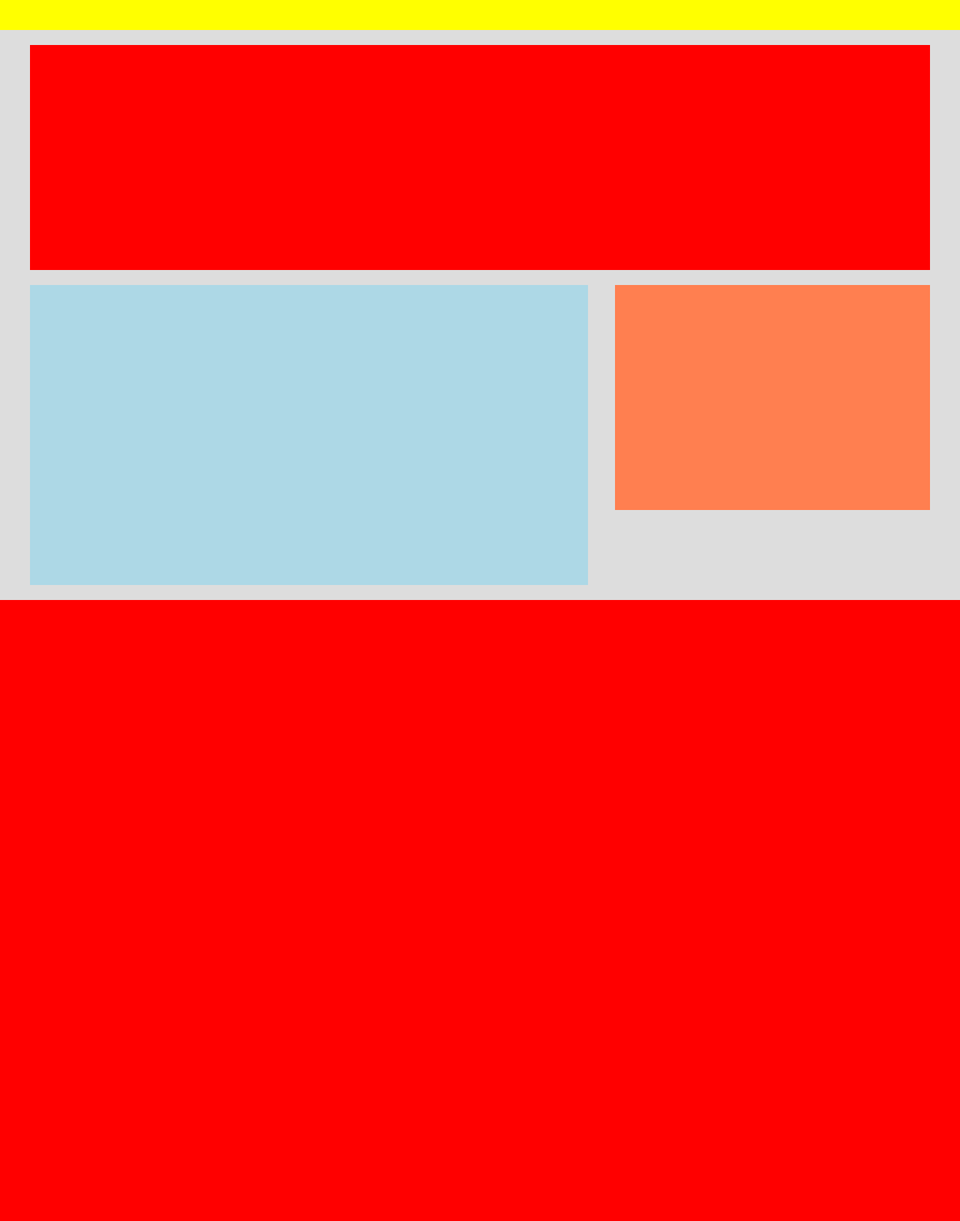
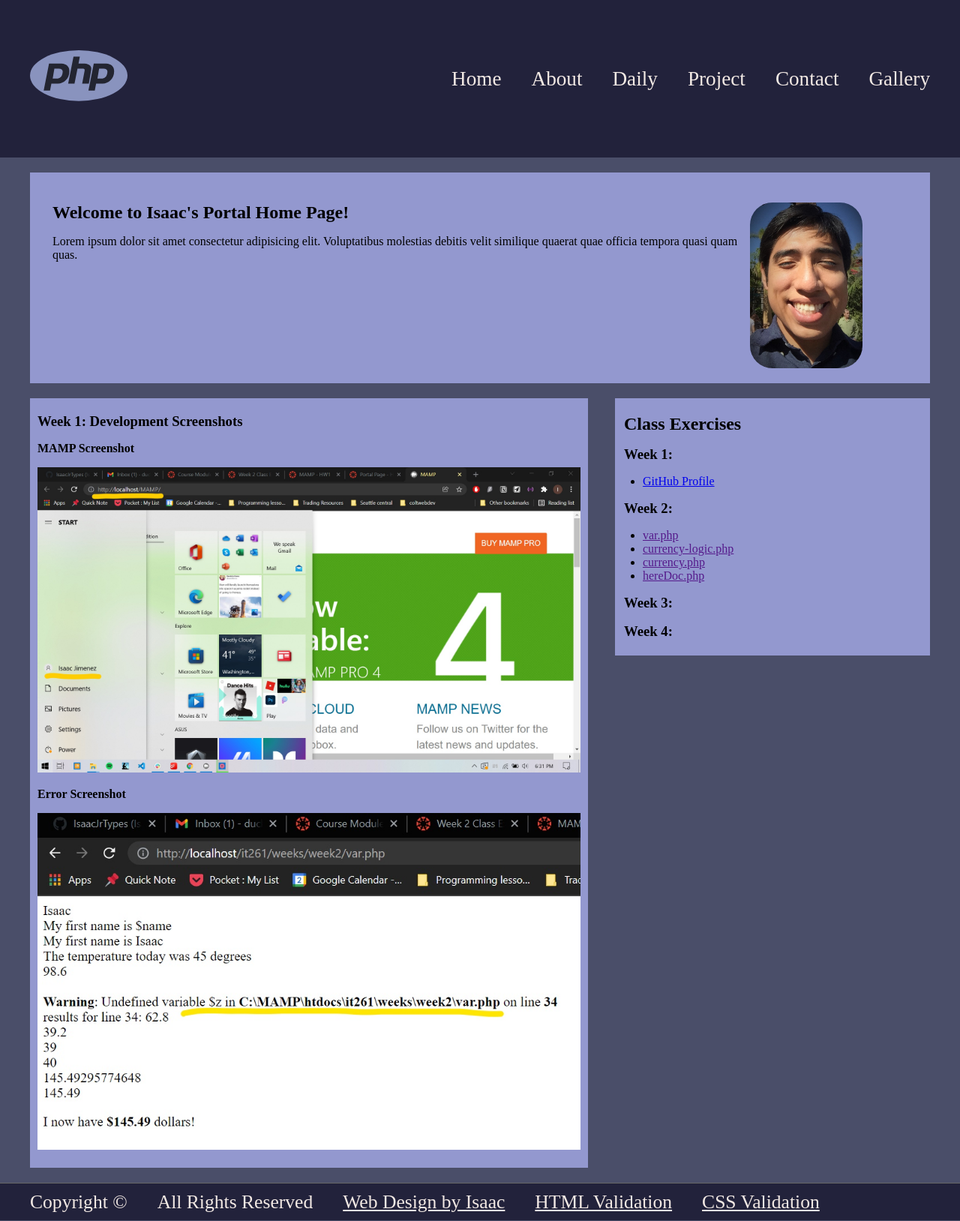
Before and after one commit to IsaacJrTypes/it261, a PHP site: page / in a window 1280 px wide. Shown: the whole page at 75% size. Before the commit the page ends 800 px from the top, so only its background shows below. Run offline with PHP 8.4, Linux system fonts and the light colour scheme.

Commit message:
add home portal page

```diff
--- a/website/css/styles.css
+++ b/website/css/styles.css
@@ -1,17 +1,24 @@
 /* Styles for my website */
-* {
+/* Start CSS Reset  */
+*,
+*::before,
+*::after {
   padding: 0;
   margin: 0;
   box-sizing: border-box;
 }
 
+img {
+  width: 100%;
+}
+/* END CSS Reset  */
+
 body {
-  background: #ddd;
+  background: #4a4e69;
 }
 
 header {
-  /* height: 200px; */
-  background: yellow;
+  background: #22223b;
   overflow: hidden;
   padding: 20px 0;
 }
@@ -24,6 +31,7 @@ header {
 
 #logo {
   float: left;
+  width: 130px;
 }
 
 nav ul {
@@ -32,13 +40,16 @@ nav ul {
 }
 
 nav li {
+  font-size: 1.7rem;
   float: left;
-  margin-left: 15px;
+  margin-top: 40px;
+  margin-left: 40px;
   list-style-type: none;
 }
 
 nav a {
   text-decoration: none;
+  color: #f2e9e4;
 }
 
 #wrapper {
@@ -47,28 +58,47 @@ nav a {
 }
 
 #hero {
-  height: 300px;
-  background: #f00;
+  overflow: hidden;
+  background: #9398cf;
   margin-bottom: 20px;
+  padding: 20px;
   clear: both;
+}
+
+img.profile {
+  float: right;
+  width: 150px;
+  border-radius: 30px;
+  margin-right: 60px;
 }
 
 main {
   width: 62%;
-  height: 400px;
-  background: lightblue;
+  background: #9398cf;
   float: left;
   margin-bottom: 20px;
 }
 
+h1,h2,h3,h4 {
+  margin: 16px 0;
+}
+section {
+  margin: 20px 10px;
+}
+
 aside {
   width: 35%;
-  height: 300px;
-  background: coral;
+  background: #9398cf;
   float: right;
+  padding: 5px 12px;
+}
+
+aside ul {
+  margin-left: 25px;
 }
 
 footer {
+  background: #22223b;
   border-top: 1px solid #666;
   height: 50px;
   clear: both;
@@ -78,6 +108,12 @@ footer {
 
 footer li {
   float: left;
-  margin-right: 30px;
+  font-size: 1.6rem;
+  margin-right: 40px;
   list-style-type: none;
+  color: #f2e9e4;
 }
+
+footer li a {
+  color: #f2e9e4;
+}
--- a/website/index.php
+++ b/website/index.php
@@ -8,18 +8,93 @@
     <title>Home Page</title>
   </head>
   <body>
-    <header></header>
+    <header>
+      <div id="inner-header">
+        <h1 id="logo">
+          <a href="index.php">
+            <img src="images/php-logo.svg" alt="Php Logo" />
+          </a>
+        </h1>
+
+        <nav>
+          <ul>
+            <li><a href="index.php">Home</a></li>
+            <li><a href="about.php">About</a></li>
+            <li><a href="daily.php">Daily</a></li>
+            <li><a href="project.php">Project</a></li>
+            <li><a href="contact.php">Contact</a></li>
+            <li><a href="gallery.php">Gallery</a></li>
+          </ul>
+        </nav>
+      </div>
+      <!-- end inner header -->
+    </header>
     <div id="wrapper">
-      <div id="hero"></div>
+      <div id="hero">
+        <section>
+          <img class="profile" src="images/isaac.jpg">
+          <h2>Welcome to Isaac's Portal Home Page!</h2>
+
+          <p>
+            Lorem ipsum dolor sit amet consectetur adipisicing elit.
+            Voluptatibus molestias debitis velit similique quaerat quae officia
+            tempora quasi quam quas.
+          </p>
+        </section>
+      </div>
       <!-- End Hero -->
       <main>
-
+        <section>
+          <h3>Week 1: Development Screenshots</h3>
+          <h4>MAMP Screenshot</h4>
+          <img
+            src="images/setupScreenshot.jpg"
+            alt="Screenshot of MAMP on Windows desktop"
+          />
+          <h4>Error Screenshot</h4>
+          <img
+            src="images/errorScreenshot.jpg"
+            alt="Screenshot of php error displayed"
+          />
+        </section>
       </main>
       <aside>
-
-
+        <h2>Class Exercises</h2>
+        <h3>Week 1:</h3>
+        <ul>
+          <li>
+            <a
+              href="https://github.com/IsaacJrTypes"
+              title="Link to Github Profile"
+            >
+              GitHub Profile
+            </a>
+          </li>
+        </ul>
+        <h3>Week 2:</h3>
+        <ul>
+          <li><a href="" title="">var.php</a></li>
+          <li><a href="" title="">currency-logic.php</a></li>
+          <li><a href="" title="">currency.php</a></li>
+          <li><a href="" title="">hereDoc.php</a></li>
+        </ul>
+        <h3>Week 3:</h3>
+        <h3>Week 4:</h3>
       </aside>
     </div>
     <!-- End wrapper -->
+    <footer>
+      <div id="inner-footer">
+        <ul>
+          <li>Copyright &copy;</li>
+          <li>All Rights Reserved</li>
+          <li><a href="../index.php">Web Design by Isaac</a></li>
+          <li><a id="html-checker" href="#">HTML Validation</a></li>
+          <li><a id="css-checker" href="#">CSS Validation</a></li>
+        </ul>
+      </div>
+      <!--Inner Footer -->
+    </footer>
+    <script src="js/validator.js"></script>
   </body>
 </html>
--- /dev/null
+++ b/website/js/validator.js
@@ -0,0 +1,2 @@
+document.getElementById("html-checker").setAttribute("href", "https://validator.w3.org/nu/?doc=" + location.href);
+document.getElementById("css-checker").setAttribute("href", "https://jigsaw.w3.org/css-validator/validator?uri=" + location.href);
```
Also changed, not shown: weeks/week2/currency-logic.php (+4 -4 lines), website/images/errorScreenshot.jpg (added), website/images/isaac.jpg (added), website/images/php-logo.svg (added), website/images/setupScreenshot.jpg (added), 1 other file.
